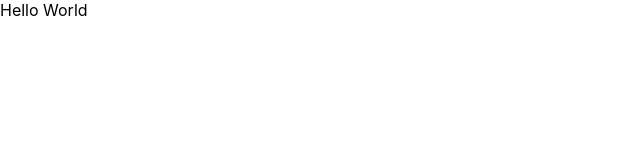
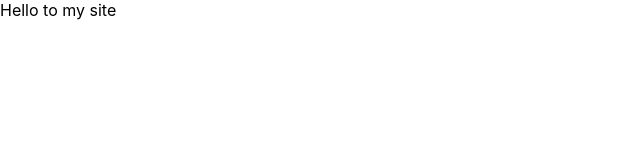
Before and after one commit to Summaiya1/Bootcamp2020-React, a React (Create React App) app: page / in a window 1280 px wide. Shown: the top 160 px of the page, without its empty margins (0-640 px from the left). Built offline with nearby package versions, Linux system fonts and the light colour scheme.

Commit message:
update display message

```diff
--- a/src/App.js
+++ b/src/App.js
@@ -4,7 +4,7 @@ import './App.css';
 
 function App() {
   return (
-     <div>Hello World</div>
+     <div>Hello to my site</div>
   );
 }
 
```
